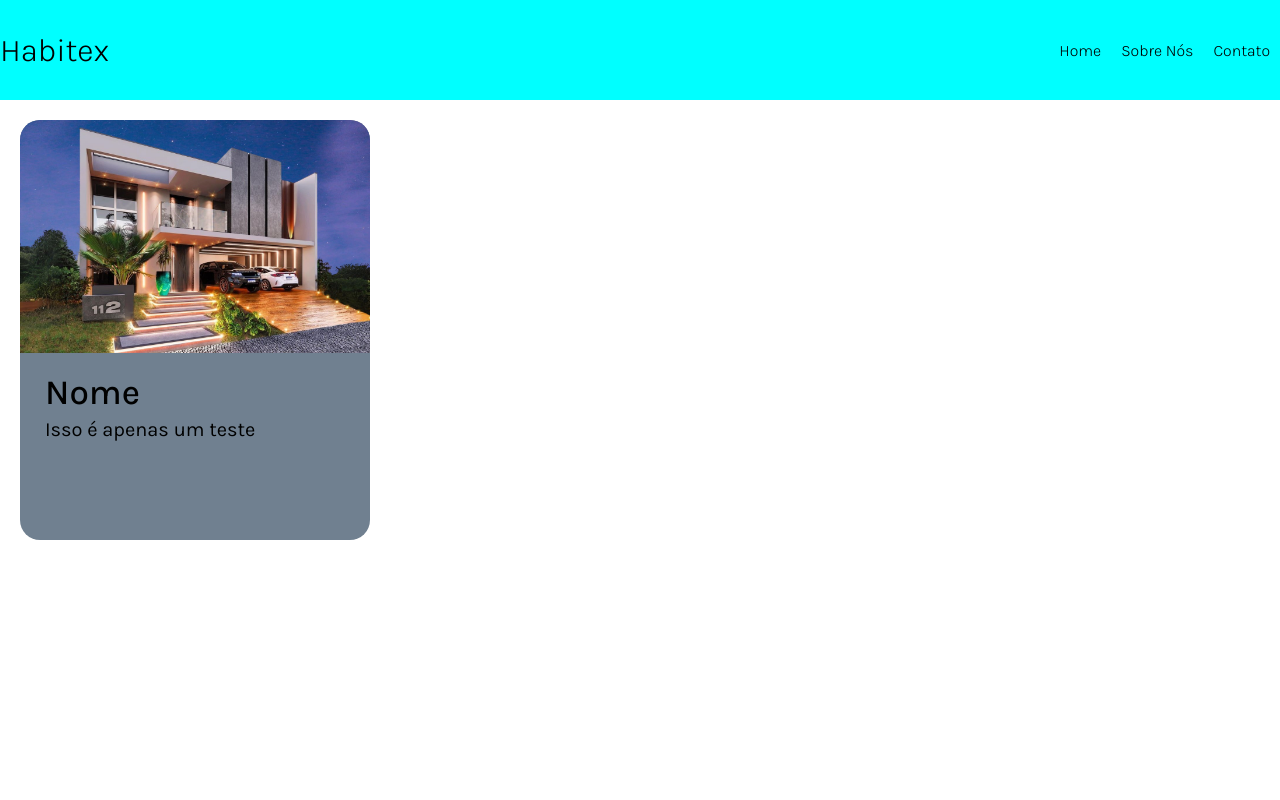
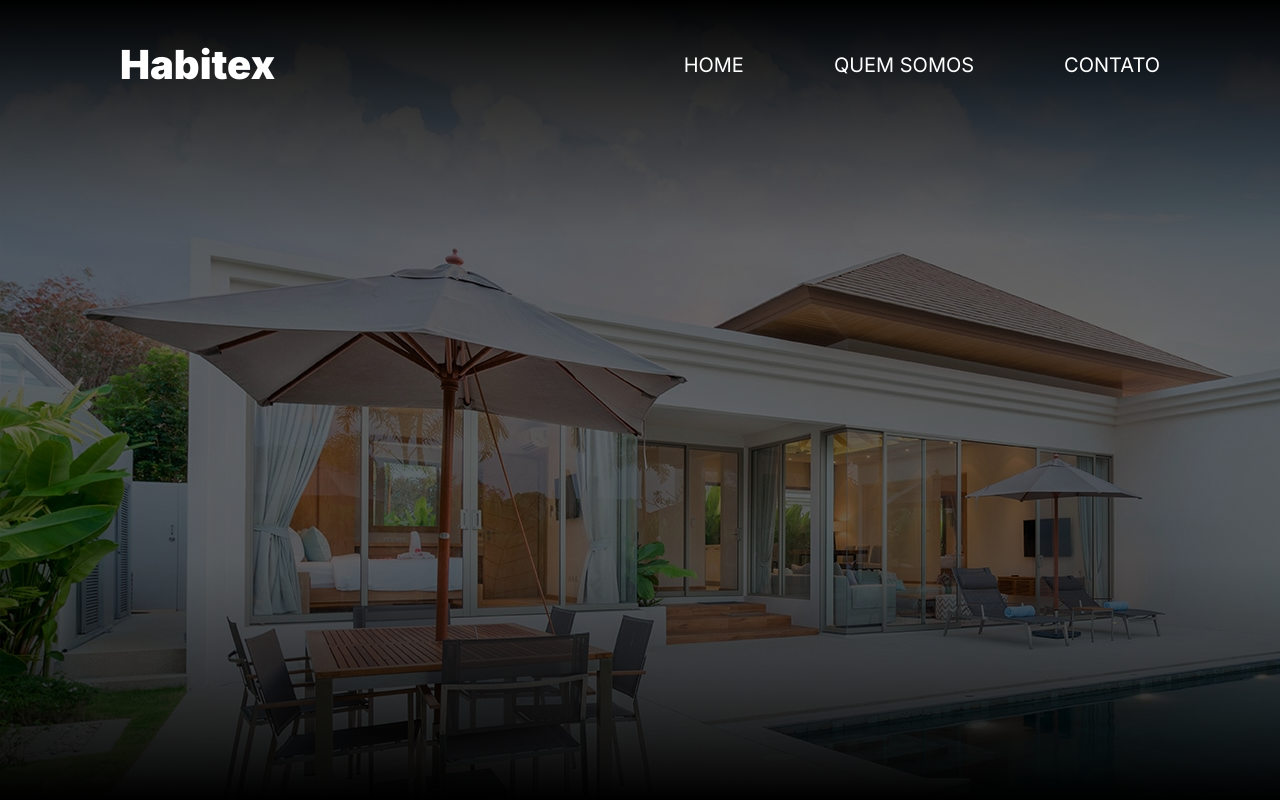
Before and after one commit to PedroHBSousa/habitex-front-end, a React (Create React App) app: page / in a window 1280 px wide. Built offline with nearby package versions, Linux system fonts and the light colour scheme.

Commit message:
feat: implementação do navbar

```diff
--- a/public/index.html
+++ b/public/index.html
@@ -17,6 +17,9 @@
   <link rel="preconnect" href="https://fonts.gstatic.com" crossorigin>
   <link href="https://fonts.googleapis.com/css2?family=Karla:ital,wght@0,200..800;1,200..800&display=swap"
     rel="stylesheet">
+    <link rel="preconnect" href="https://fonts.googleapis.com">
+    <link rel="preconnect" href="https://fonts.gstatic.com" crossorigin>
+    <link href="https://fonts.googleapis.com/css2?family=Inter:wght@100..900&display=swap" rel="stylesheet">
   <!--
       Notice the use of %PUBLIC_URL% in the tags above.
       It will be replaced with the URL of the `public` folder during the build.
--- /dev/null
+++ b/src/global/components/Background/index.jsx
@@ -0,0 +1,12 @@
+import Image from "../../../assets/img/background.jpg";
+import "./styles.css";
+
+function Background(props) {
+  return (
+    <div className="container">
+      <div className="background-overlay"></div>
+      <img src={props.imageUrl} alt="Background" />
+    </div>
+  );
+}
+export default Background;
--- /dev/null
+++ b/src/global/components/Background/styles.css
@@ -0,0 +1,28 @@
+.container {
+  height: 100%;
+  width: 100%;
+  position: fixed;
+  top: 0;
+  left: 0;
+  z-index: -1;
+  overflow: hidden;
+}
+.background-overlay {
+  position: absolute;
+  top: 0;
+  left: 0;
+  width: 100%;
+  height: 100%;
+  background: linear-gradient(
+      to top,
+      rgba(0, 0, 0, 0) 0%,
+      rgba(0, 0, 0, 0.5) 70%,
+      rgba(0, 0, 0, 1) 100%
+    ),
+    linear-gradient(
+      to bottom,
+      rgba(0, 0, 0, 0) 0%,
+      rgba(0, 0, 0, 0.5) 70%,
+      rgba(0, 0, 0, 1) 100%
+    );
+}
--- a/src/global/components/Header/index.jsx
+++ b/src/global/components/Header/index.jsx
@@ -1,17 +1,17 @@
-import styles from "./styles.module.css";
+import "./styles.css";
 
 function Header() {
   return (
-    <header className={styles.header}>
-      <h1>Habitex</h1>
-      <nav className={styles.nav}>
-        <ul className={styles.ul}>
-          <li className={styles.li}>Home</li>
-          <li className={styles.li}>Sobre Nós</li>
-          <li className={styles.li}>Contato</li>
+    <div className="header">
+      <div className="logo">Habitex</div>
+      <nav className="nav">
+        <ul className="ul">
+          <li className="li">HOME</li>
+          <li className="li">QUEM SOMOS</li>
+          <li className="li">CONTATO</li>
         </ul>
       </nav>
-    </header>
+    </div>
   );
 }
 
--- /dev/null
+++ b/src/global/components/Header/styles.css
@@ -0,0 +1,31 @@
+* {
+  font-family: "Inter", sans-serif;
+}
+
+.header {
+  display: flex;
+  justify-content: space-between;
+  align-items: center;
+  margin: 40px 120px;
+  height: 100%;
+}
+
+.logo {
+  font-size: 40px;
+  font-weight: 900;
+  color: white;
+}
+
+.ul {
+  display: flex;
+  align-items: center;
+  list-style: none;
+  gap: 90px;
+  font-weight: 400;
+  font-size: 20px;
+  color: white;
+}
+.nav {
+}
+.li {
+}
--- a/src/global/components/Header/styles.module.css
+++ /dev/null
@@ -1,29 +0,0 @@
-* {
-  font-family: "Karla", sans-serif;
-  font-weight: 300;
-}
-
-.header {
-  display: flex;
-  background-color: aqua;
-  justify-content: space-between;
-  align-items: center;
-  height: 100px;
-}
-
-.nav {
-  display: flex;
-}
-
-.h1 {
-}
-
-.ul {
-  display: flex;
-  flex-direction: row;
-  list-style: none;
-}
-
-.li {
-  margin: 0 10px;
-}
--- a/src/global/styles/globalStyles.js
+++ b/src/global/styles/globalStyles.js
@@ -7,7 +7,9 @@ export const GlobalStyles = createGlobalStyle`
         font-style: italic; */
         margin: 0;
         padding: 0;
-        box-sizing: border-box;
+        /* box-sizing: border-box; */
+
     }
+
 `;
 export default GlobalStyles;
--- a/src/pages/Home/index.jsx
+++ b/src/pages/Home/index.jsx
@@ -1,11 +1,16 @@
 import Header from "../../global/components/Header";
-import BatchCard from "../../global/components/BatchCard";
+import Background from "../../global/components/Background";
 
 function Home() {
+  const imageUrls = [
+    require("../../assets/img/background.jpg"),
+    require("../../assets/img/image2.jpg"),
+  ];
+  const teste = 0;
   return (
     <div>
       <Header />
-      <BatchCard />
+      <Background imageUrl={imageUrls[teste]} />
     </div>
   );
 }
```
Also changed, not shown: src/assets/img/background.jpg (added), src/assets/img/image2.jpg (added).
